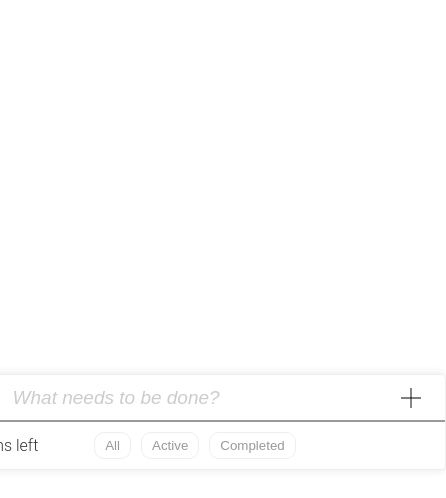
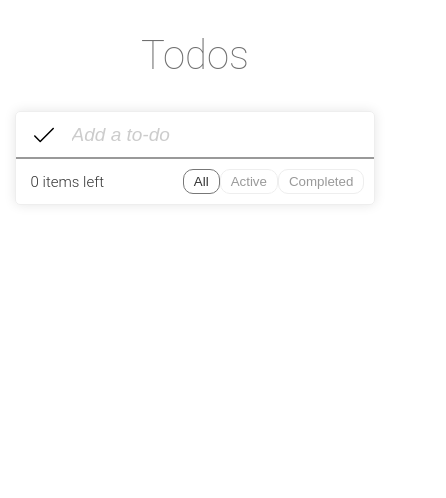
Before and after one commit to seta-nana/redux-demo, a React (Create React App) app: page / in a window 390 px wide. Shown: the top 498 px of the page, 446 px wide, since content can reach past the window. Built offline with nearby package versions, Linux system fonts and the light colour scheme.

Commit message:
Add h1, change the color of h1 and create a div in app class to wrap h1 and todo-list

```diff
--- a/src/App.css
+++ b/src/App.css
@@ -1,19 +1,33 @@
-body {
-  display: flex;
-  justify-content: center;
-  align-items: center;
-  height: 100vh;
+.App {
+  font-family: "Roboto", Arial, sans-serif;
+  color: #333333;
 }
 
-.App {
-  font-family: "Roboto", Arial, sans-serif;
+.App h1 {
+  font-weight: 100;
+  font-size: 40px;
+  text-align: center;
+  opacity: 0.7;
+  margin-top: 4rem;
+}
+
+.App .App-container {
   font-weight: 300;
   font-size: 20px;
   width: 500px;
-  margin: 0 auto;
+  margin: 2rem auto;
   border: 1px solid #eeeeee;
   border-radius: 5px;
-  color: #333333;
-  box-shadow: 0 0 10px rgba(0, 0, 0, 0.1);
+  box-shadow: 0 0 12px rgba(0, 0, 0, 0.1);
   overflow: hidden;
 }
+
+@media (max-width: 500px) {
+  .App h1 {
+    margin-top: 2rem;
+  }
+
+  .App .App-container {
+    width: 92%;
+  }
+}
--- a/src/App.js
+++ b/src/App.js
@@ -10,44 +10,39 @@ class App extends Component {
     this.state = {
       newItem: "",
       currentFilter: "all",
-      todoItems: [
-        // { title: "Read Sapiens", isDone: false },
-        // { title: "Work out", isDone: false },
-        // { title: "Finish React exercises", isDone: false }
-      ]
+      todoItems: []
     };
     // Solution 1 - Bind then onItemClick(item) { ... }
     // this.onItemClick = this.onItemClick.bind(this);
   }
-  // Solution 2 - arrow function
-  onItemClick = item => {
-    return event => {
-      const isDone = item.isDone;
-      const { todoItems } = this.state;
-      const index = todoItems.indexOf(item);
+  // Retrieving data from the localStorage
+  componentDidMount() {
+    let todoItems = [];
+    const keys = Object.keys(localStorage);
+    let title, isDone;
+
+    for (let i = 0; i < keys.length; i++) {
+      title = keys[i];
+      isDone = JSON.parse(localStorage.getItem(title));
+
+      todoItems.push({ title, isDone });
+    }
 
     this.setState({
-        todoItems: [
-          ...todoItems.slice(0, index),
-          {
-            ...item,
-            isDone: !isDone
-          },
-          ...todoItems.slice(index + 1)
-        ]
+      todoItems
     });
-    };
-  };
-
-  filter = _ => {
+  }
+  // Solution 2 - arrow function
+  filterItem = _ => {
     let { currentFilter, todoItems } = this.state;
 
     todoItems = todoItems.filter(item => {
-      if (currentFilter === "active") {
+      switch (currentFilter) {
+        case "active":
           return item.isDone === false;
-      } else if (currentFilter === "completed") {
+        case "completed":
           return item.isDone === true;
-      } else {
+        default:
           return item;
       }
     });
@@ -73,7 +68,7 @@ class App extends Component {
     });
   };
 
-  chooseAllItems = _ => {
+  selectAllItems = _ => {
     let { todoItems } = this.state;
 
     for (let i = 0; i < todoItems.length; i++) {
@@ -93,6 +88,29 @@ class App extends Component {
       this.setState({
         todoItems: [...todoItems.slice(0, index), ...todoItems.slice(index + 1)]
       });
+      // Delete item in the localStorage
+      localStorage.removeItem(todoItems[index].title);
+    };
+  };
+
+  onItemClick = item => {
+    return event => {
+      const isDone = item.isDone;
+      const { todoItems } = this.state;
+      const index = todoItems.indexOf(item);
+
+      this.setState({
+        todoItems: [
+          ...todoItems.slice(0, index),
+          {
+            ...item,
+            isDone: !isDone
+          },
+          ...todoItems.slice(index + 1)
+        ]
+      });
+      // Update isDone in the localStorage
+      localStorage.setItem(item.title, !item.isDone);
     };
   };
 
@@ -105,14 +123,16 @@ class App extends Component {
 
       title = title.trim();
       if (!title) return;
+      // Add a new item to the localStorage
+      localStorage.setItem(title, "false");
 
       return this.setState({
         newItem: "",
         todoItems: [{ title, isDone: false }, ...todoItems]
       });
-    } else {
+    }
+
     return;
-    }
   };
 
   onChange = e => {
@@ -122,14 +142,16 @@ class App extends Component {
   };
 
   render() {
-    let todoItems = this.filter();
-    let { newItem } = this.state;
+    let todoItems = this.filterItem();
+    let { newItem, currentFilter } = this.state;
     let countItem = todoItems.length;
 
     return (
       <div className="App">
+        <h1>Todos</h1>
+        <div className="App-container">
           <Header
-          onClick={this.chooseAllItems}
+            onClick={this.selectAllItems}
             onKeyUp={this.onKeyUp}
             newItem={newItem}
             onChange={this.onChange}
@@ -147,10 +169,12 @@ class App extends Component {
 
           <Footer
             countItem={countItem}
+            currentFilter={currentFilter}
             currentFilterAll={this.currentFilterAll}
             currentFilterActive={this.currentFilterActive}
             currentFilterCompleted={this.currentFilterCompleted}
           />
+        </div>
       </div>
     );
   }
--- a/src/components/Footer.css
+++ b/src/components/Footer.css
@@ -11,14 +11,14 @@
 .Footer .countItem {
   position: absolute;
   left: 15px;
-  font-size: 16px;
+  font-size: 15px;
 }
 
 .Footer .filter {
   cursor: pointer;
   border-radius: 10px;
   border: 1px solid #eeeeee;
-  padding: 5px 10px;
+  padding: 4px 10px;
   margin: auto 5px;
   outline: none;
   background: transparent;
@@ -26,6 +26,16 @@
 }
 
 .Footer .filter-active {
-  border: 1px solid #999999;
+  border: 1px solid #777777;
   color: inherit;
 }
+
+@media (max-width: 500px) {
+  .Footer {
+    justify-content: flex-end;
+  }
+
+  .Footer .filter {
+    margin: auto 0;
+  }
+}
--- a/src/components/Footer.js
+++ b/src/components/Footer.js
@@ -1,25 +1,39 @@
 import React, { Component } from "react";
+import classNames from 'classnames';
 import "./Footer.css";
 
 class Footer extends Component {
   render() {
     const {
       countItem,
+      currentFilter,
       currentFilterAll,
       currentFilterActive,
       currentFilterCompleted
     } = this.props;
 
+    let all = classNames('filter', {
+      'filter-active': currentFilter === 'all'
+    });
+
+    let active = classNames('filter', {
+      'filter-active': currentFilter === 'active'
+    });
+
+    let completed = classNames('filter', {
+      'filter-active': currentFilter === 'completed'
+    });
+
     return (
       <div className="Footer">
         <div className="countItem">{countItem} items left</div>
-        <button onClick={currentFilterAll} className="filter">
+        <button onClick={currentFilterAll} className={all}>
           All
         </button>
-        <button onClick={currentFilterActive} className="filter">
+        <button onClick={currentFilterActive} className={active}>
           Active
         </button>
-        <button onClick={currentFilterCompleted} className="filter">
+        <button onClick={currentFilterCompleted} className={completed}>
           Completed
         </button>
       </div>
--- a/src/components/Header.css
+++ b/src/components/Header.css
@@ -6,12 +6,12 @@
 }
 
 .header img {
-  margin: auto;
+  margin: auto 8px;
   cursor: pointer;
 }
 
 .header input {
-  width: 76%;
+  width: 86%;
   height: 25px;
   padding: 5px 10px;
   border: none;
--- a/src/components/Header.js
+++ b/src/components/Header.js
@@ -1,11 +1,12 @@
 import React, { Component } from "react";
 import "./Header.css";
 import checkAll from "../img/check-all.svg";
-import add from "../img/add.svg";
+// import add from "../img/add.svg";
 
 class Header extends Component {
   render() {
     const { onClick, onKeyUp, newItem, onChange } = this.props;
+
     return (
       <div className="header">
         <img
@@ -13,16 +14,16 @@ class Header extends Component {
           src={checkAll}
           width={20}
           height={20}
-          alt="Icon"
+          alt="SelectAll"
         />
         <input
           type="text"
-          placeholder="What needs to be done?"
+          placeholder="Add a to-do"
           onKeyUp={onKeyUp}
           value={newItem}
           onChange={onChange}
         />
-        <img src={add} width={20} height={20} alt="Icon" />
+        {/* <img src={add} width={20} height={20} alt="Add" /> */}
       </div>
     );
   }
--- a/src/components/TodoItem.css
+++ b/src/components/TodoItem.css
@@ -9,7 +9,8 @@
 
 .TodoItem > p {
   margin: 0;
-  padding: 10px;
+  padding: 10px 5px;
+  padding-right: 20px;
   word-break: break-all;
 }
 
```
Lines whose indentation alone changed are shown as unchanged.
